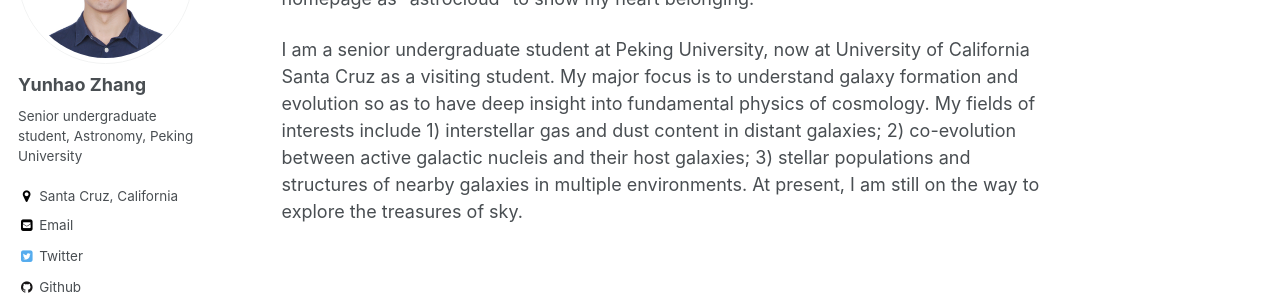
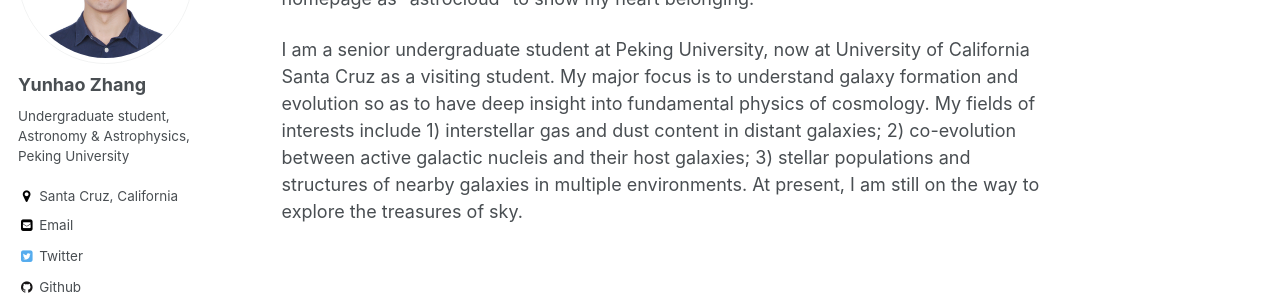
Before and after one commit to AstroCloudZhang/astrocloudzhang.github.io, a Jekyll site: the page built from _pages/about.md, in a window 1280 px wide. Shown: the part 229-529 px from the top of the page. Built offline with Jekyll 4.4.1, drawn with Linux system fonts in a browser that asks for light colours; part of the change alters nothing that is shown.

Commit message:
Update _config.yml

```diff
--- a/_config.yml
+++ b/_config.yml
@@ -82,7 +82,7 @@ analytics:
 author:
   name             : "Yunhao Zhang"
   avatar           : "Logo.jpg"
-  bio              : "Senior undergraduate student, Astronomy, Peking University"
+  bio              : "Undergraduate student, Astronomy & Astrophysics, Peking University"
   location         : "Santa Cruz, California"
   employer         :
   googlescholar    :
@@ -94,7 +94,7 @@ author:
   flickr           :
   facebook         : #
   foursquare       :
-  github           : "https://github.com/AstroCloudZhang"
+  github           : "AstroCloudZhang"
   google_plus      :
   keybase          :
   instagram        :
@@ -106,7 +106,7 @@ author:
   stackoverflow    :
   steam            :
   tumblr           :
-  twitter          : "https://twitter.com/AstroCloudZhang"
+  twitter          : "AstroCloudZhang"
   vine             :
   weibo            :
   xing             :
```
